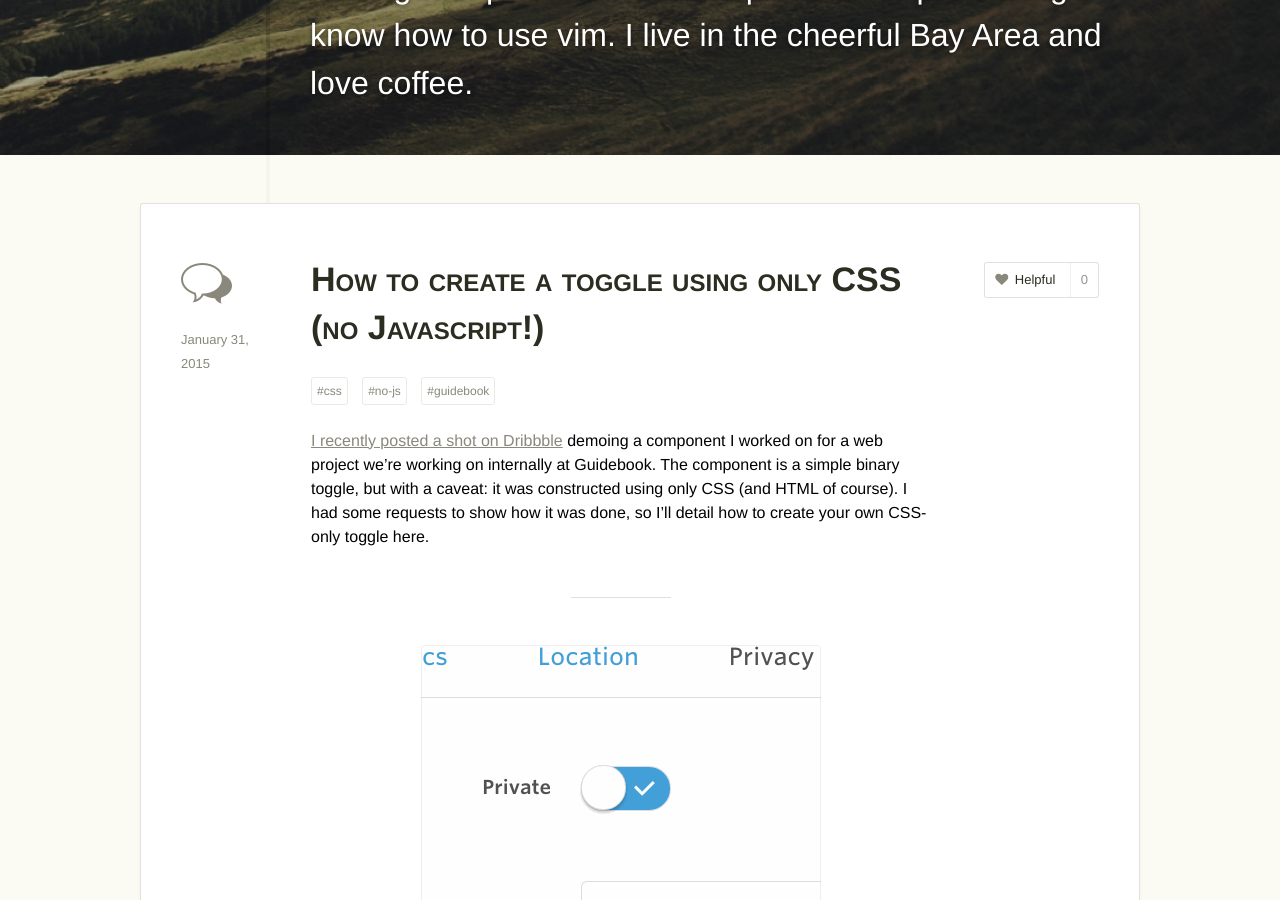
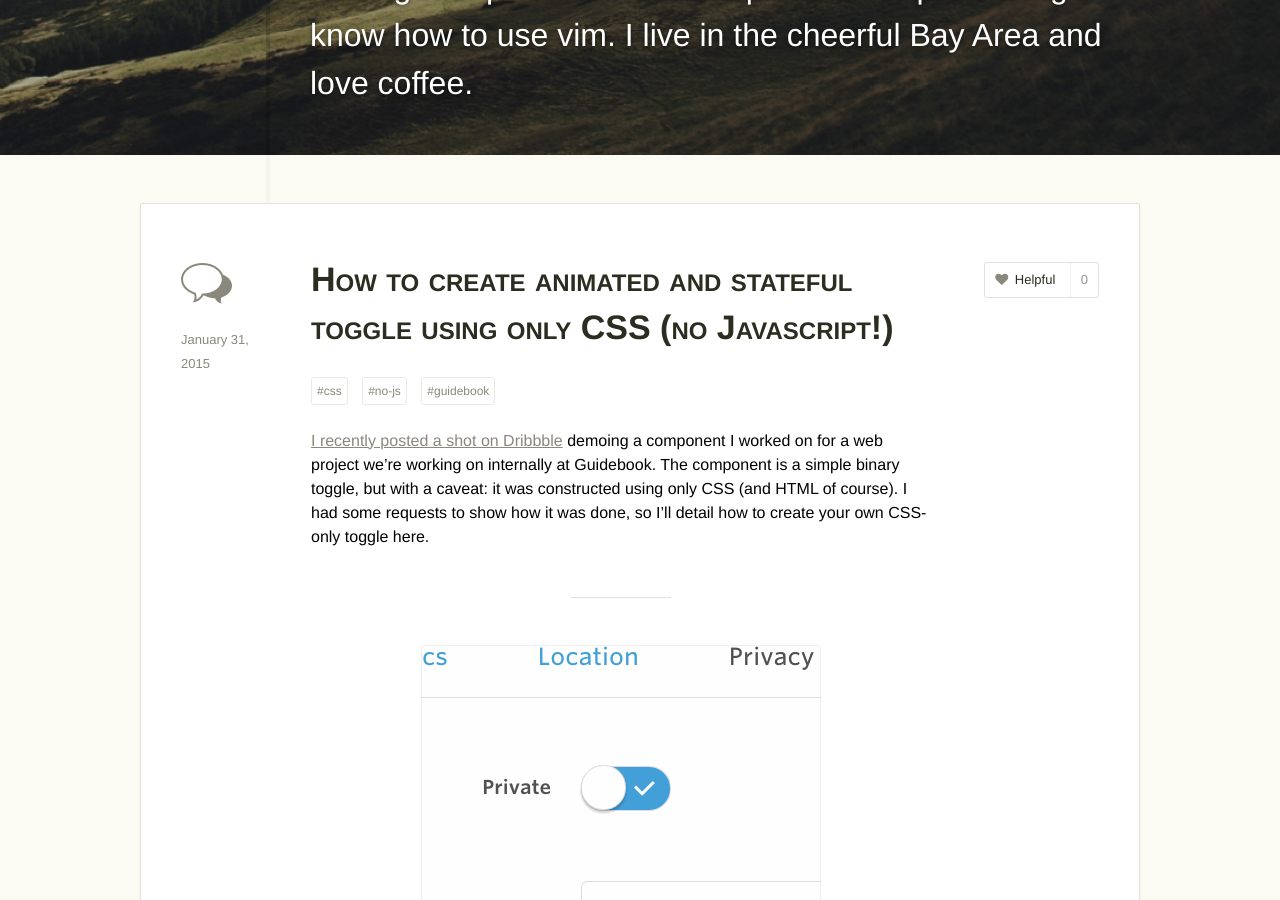
Before and after one commit to pklada/petelada-com, a Jekyll site: the page built from _posts/2015-1-31-css-only-toggle.markdown, in a window 1280 px wide and 900 px high, scrolled down 353 px. Built offline with Jekyll 4.4.1, drawn with Linux system fonts in a browser that asks for light colours; nearby versions of some CDN libraries; some web fonts are replaced; Markdown is read by kramdown in place of the engine named in the settings; comment, search, counter and statistics services are not loaded.

Commit message:
title update

```diff
--- a/_posts/2015-1-31-css-only-toggle.markdown
+++ b/_posts/2015-1-31-css-only-toggle.markdown
@@ -1,6 +1,6 @@
 ---
 layout: post
-title:  "How to create a toggle using only CSS (no Javascript!)"
+title:  "How to create animated and stateful toggle using only CSS (no Javascript!)"
 date:   2015-1-31
 custom-button-url: "http://codepen.io/anon/pen/jEGOvY"
 custom-button-title: "View project on Codepen"
```
